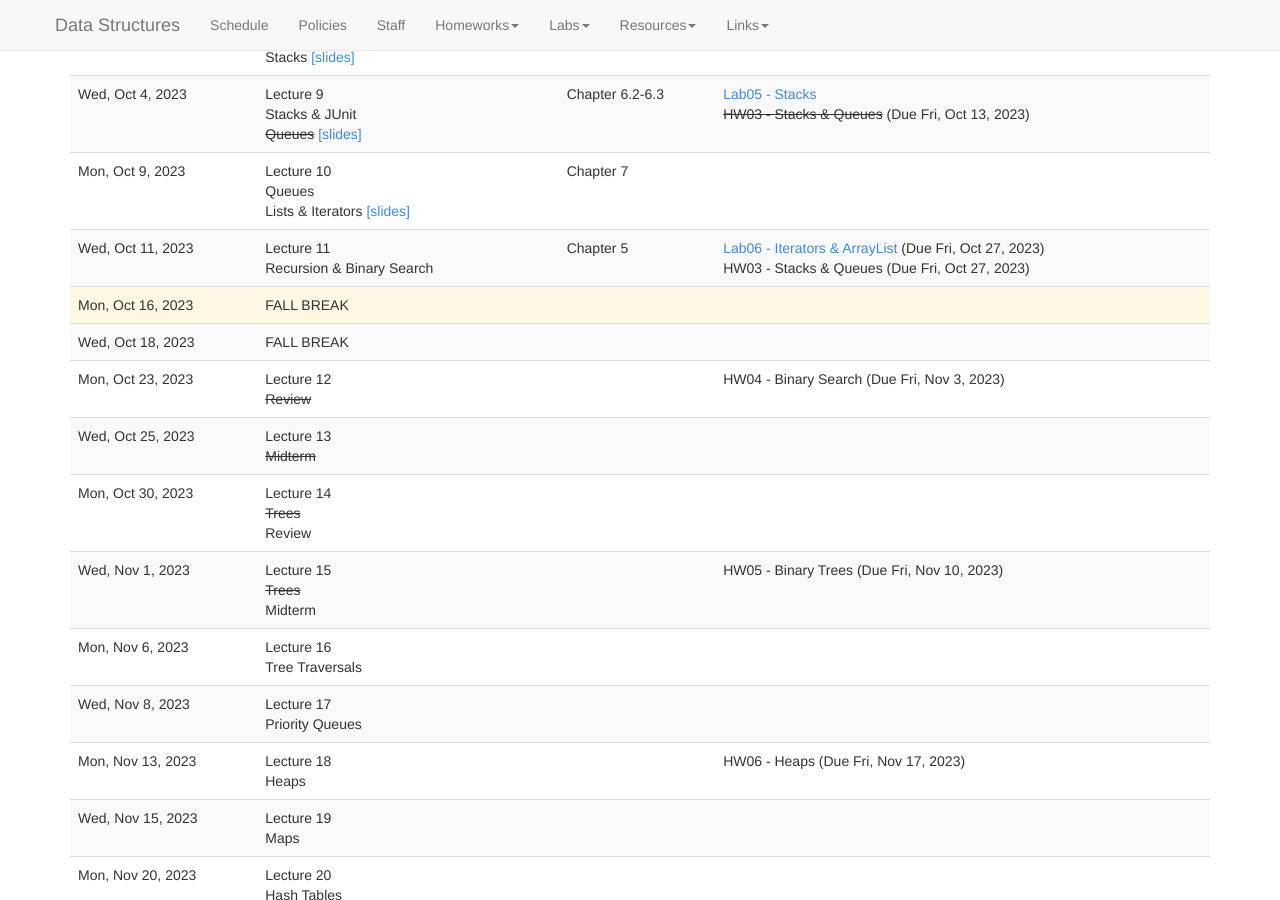
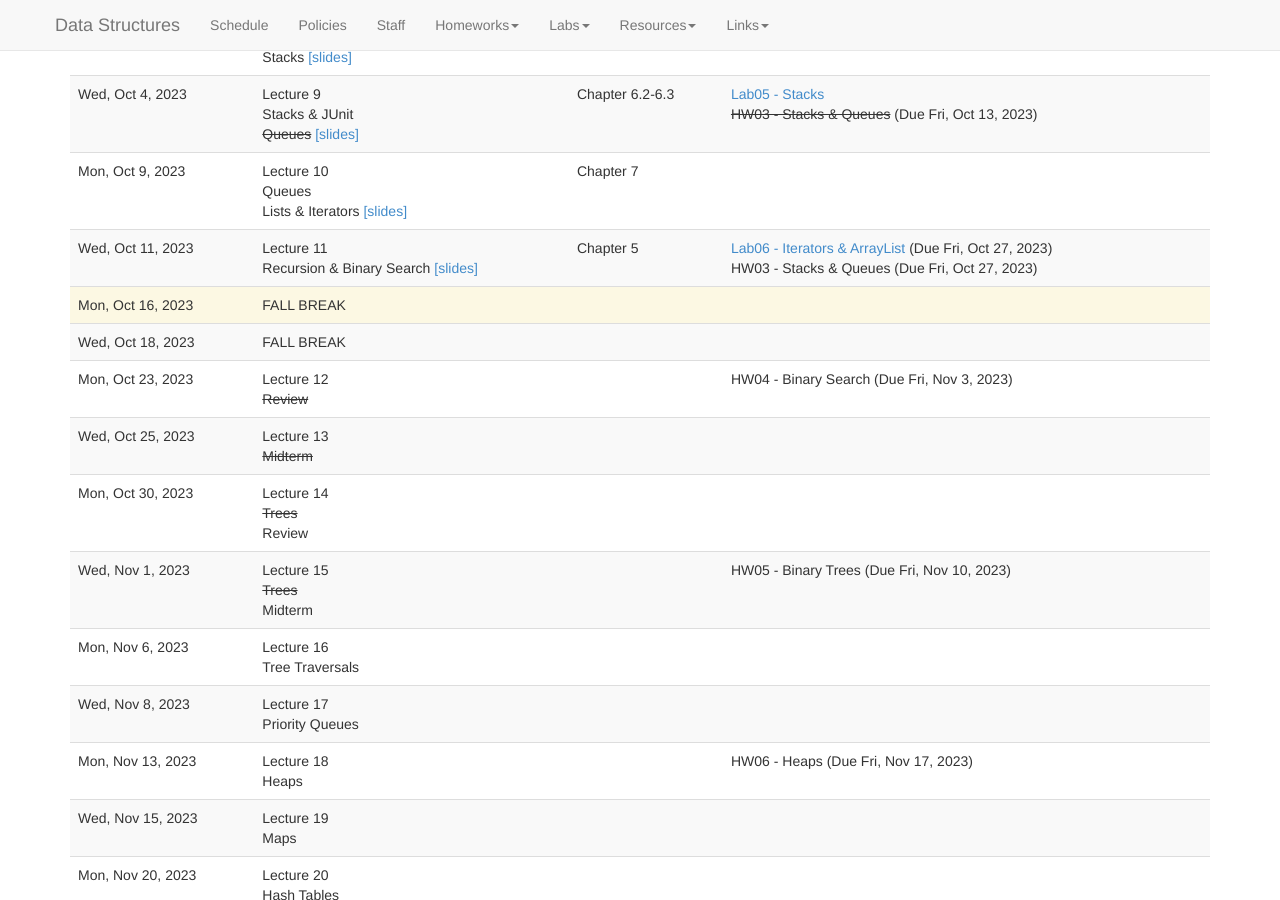
Before and after one commit to kalte0/BMC-CS-151.github.io, a Jekyll site: the page built from schedule.md, in a window 1280 px wide and 900 px high, scrolled down 776 px. Built offline with Jekyll 4.4.1, drawn with Linux system fonts in a browser that asks for light colours; nearby versions of some CDN libraries.

Commit message:
lec11 slides

```diff
--- a/_data/schedule.yaml
+++ b/_data/schedule.yaml
@@ -124,7 +124,7 @@
       readings:
         -
           title: "Chapter 5"
-      slides: ~
+      slides: "slides/lecture11.pdf"
       assignments:
         -
           title: "Lab06 - Iterators & ArrayList"
```
Also changed, not shown: 1 other file.
